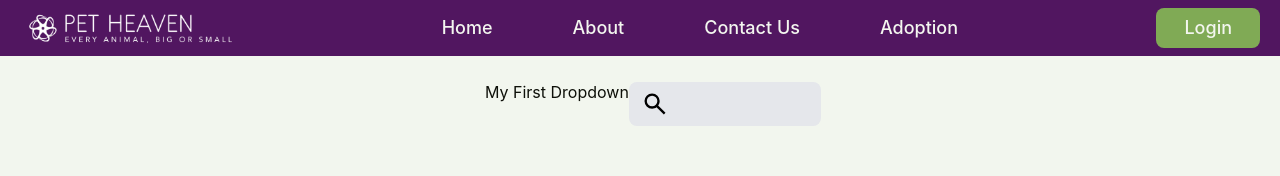
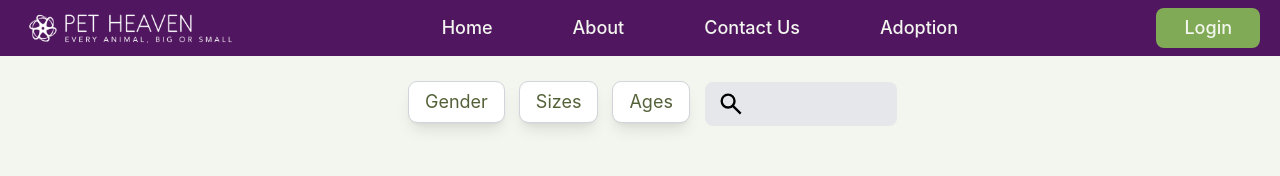
Before and after one commit to AlexanderNeo427/ISIT207-A3_Pet-Heaven, a React (Vite) app: page /adoption_gallery in a window 1280 px wide. Shown: the top 176 px of the page. Built offline with nearby package versions, Linux system fonts and the light colour scheme; no server answers.

Commit message:
Added more dropdown menus, with styling

```diff
--- a/src/components/Dropdown.tsx
+++ b/src/components/Dropdown.tsx
@@ -1,4 +1,4 @@
-import React, { Dispatch, SetStateAction, useEffect, useState } from 'react'
+import React, { Dispatch, SetStateAction, useState } from 'react'
 
 export interface DropdownOption {
    optionName: string
@@ -26,12 +26,25 @@ const Dropdown: React.FC<DropdownProps> = props => {
 
    return (
       <div className='relative'>
-         <span onClick={() => setIsOpen(isOpen => !isOpen)} className=''>{props.label}</span>
-         <div style={{ scale: m_isOpen ? "1" : "0" }} className='absolute'>{
+         <button
+            onClick={() => setIsOpen(isOpen => !isOpen)}
+            className='
+               px-4 h-10 rounded-lg text-lg text-text-300
+               outline outline-1 outline-gray-300 shadow-lg bg-white
+               hover:outline-black transition-all duration-200
+         '>{props.label}</button>
+         <div
+            style={{ scale: m_isOpen ? "1" : "0" }}
+            className='
+               absolute outline outline-1 outline-gray-300 z-10
+               min-w-56 bg-white mt-margin-xxs rounded-lg shadow-lg
+               pt-margin-l pl-margin-l pb-margin-m pr-margin-l
+         '>{
                props.options.map((option, idx) => {
                   return (
-                  <div key={idx} className=''>
+                     <div key={idx} className='mb-margin-m flex items-center'>
                         <input
+                           className='mr-margin-xs w-6 h-6'
                            type="checkbox" checked={option.isChecked}
                            onChange={evt => onChangeHandler(evt, option.optionName)}
                         />
--- a/src/components/Navbar.tsx
+++ b/src/components/Navbar.tsx
@@ -37,7 +37,7 @@ const Navbar: React.FC<NavbarProps> = props => {
          ref={headerRef}
          style={{ position: props.useSticky ? "sticky" : "fixed" }}
          className='
-            top-0 left-0 right-0 z-10 flex justify-between items-center
+            top-0 left-0 right-0 z-20 flex justify-between items-center
             h-14 px-2 md:px-5 text-text-950 font-medium text-lg transition-colors duration-500'
       >
          {/* ----- COMPANY LOGO ------ */}
--- a/src/pages/AdoptionGalleryPage.tsx
+++ b/src/pages/AdoptionGalleryPage.tsx
@@ -12,9 +12,24 @@ const AdoptionGalleryPage: React.FC = () => {
 
    const [m_searchInput, setSearchInput] = useState<string>("")
    const [m_petTypeDropdown, setPetTypeDropdown] = useState<DropdownOption[]>([])
+   const [m_agesDropdown, setAgesDropdown] = useState<DropdownOption[]>([])
+   const [m_sizesDropdown, setSizesDropdown] = useState<DropdownOption[]>([])
+
 
    useEffect(() => {
       setPetTypeDropdown([
+         { optionName: "Option 1", isChecked: true },
+         { optionName: "option 2", isChecked: true },
+         { optionName: "Op 3", isChecked: true },
+         { optionName: "Op4", isChecked: true },
+      ])
+      setAgesDropdown([
+         { optionName: "Option 1", isChecked: true },
+         { optionName: "option 2", isChecked: true },
+         { optionName: "Op 3", isChecked: true },
+         { optionName: "Op4", isChecked: true },
+      ])
+      setSizesDropdown([
          { optionName: "Option 1", isChecked: true },
          { optionName: "option 2", isChecked: true },
          { optionName: "Op 3", isChecked: true },
@@ -54,11 +69,29 @@ const AdoptionGalleryPage: React.FC = () => {
                   {/* <Select options={petOptions} /> */}
                </div>
 
-               <Dropdown
-                  label='My First Dropdown'
-                  options={m_petTypeDropdown}
-                  setOptions={setPetTypeDropdown}
-               />
+               <div className='mr-margin-m'>
+                  <Dropdown
+                     label='Gender'
+                     options={m_petTypeDropdown}
+                     setOptions={setPetTypeDropdown}
+                  />
+               </div>
+
+               <div className='mr-margin-m'>
+                  <Dropdown
+                     label='Sizes'
+                     options={m_sizesDropdown}
+                     setOptions={setSizesDropdown}
+                  />
+               </div>
+
+               <div className='mr-margin-m'>
+                  <Dropdown
+                     label='Ages'
+                     options={m_agesDropdown}
+                     setOptions={setAgesDropdown}
+                  />
+               </div>
 
                {/* ---- SEARCH BAR ----- */}
                <div className='flex justify-start items-center bg-gray-200 w-48 h-11 px-3 py-2 rounded-lg'>
```
Lines whose indentation alone changed are shown as unchanged.
